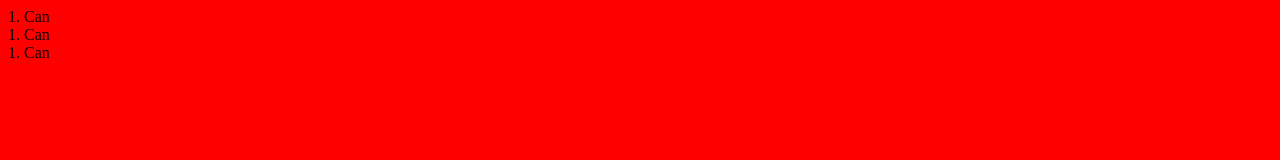
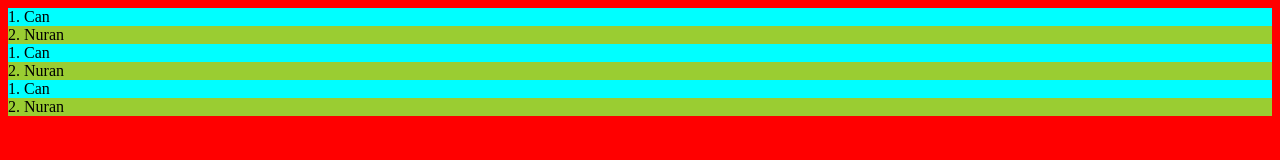
Before and after one commit to ipekcan/git-course, a plain HTML site: page Index.html in a window 1280 px wide. Drawn offline with Linux system fonts and the light colour scheme.

Commit message:
nuran degistirdi

```diff
--- a/Index.html
+++ b/Index.html
@@ -9,8 +9,15 @@
   <body>
     <header>
       <div class="can">1. Can</div>
+      <div class="nuran">2. Nuran</div>
     </header>
-    <main><div class="can">1. Can</div></main>
-    <footer><div class="can">1. Can</div></footer>
+    <main>
+        <div class="can">1. Can</div>
+        <div class="nuran">2. Nuran</div>
+    </main>
+    <footer>
+        <div class="can">1. Can</div>
+        <div class="nuran">2. Nuran</div>
+    </footer>
   </body>
 </html>
--- a/css/styles.css
+++ b/css/styles.css
@@ -1,3 +1,9 @@
 body {
     background-color: red;
 }
+.can {
+    background-color: aqua;
+}
+.nuran {
+    background-color: yellowgreen;
+}
```
